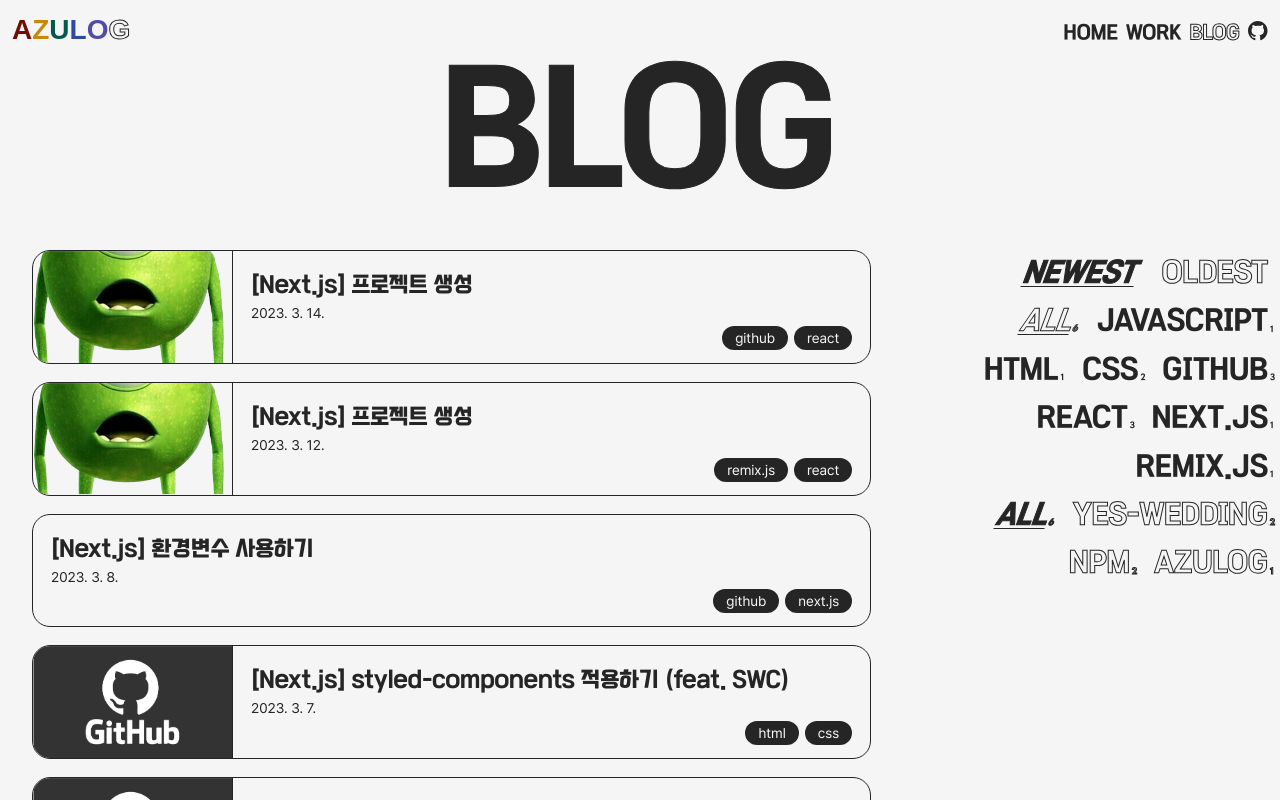
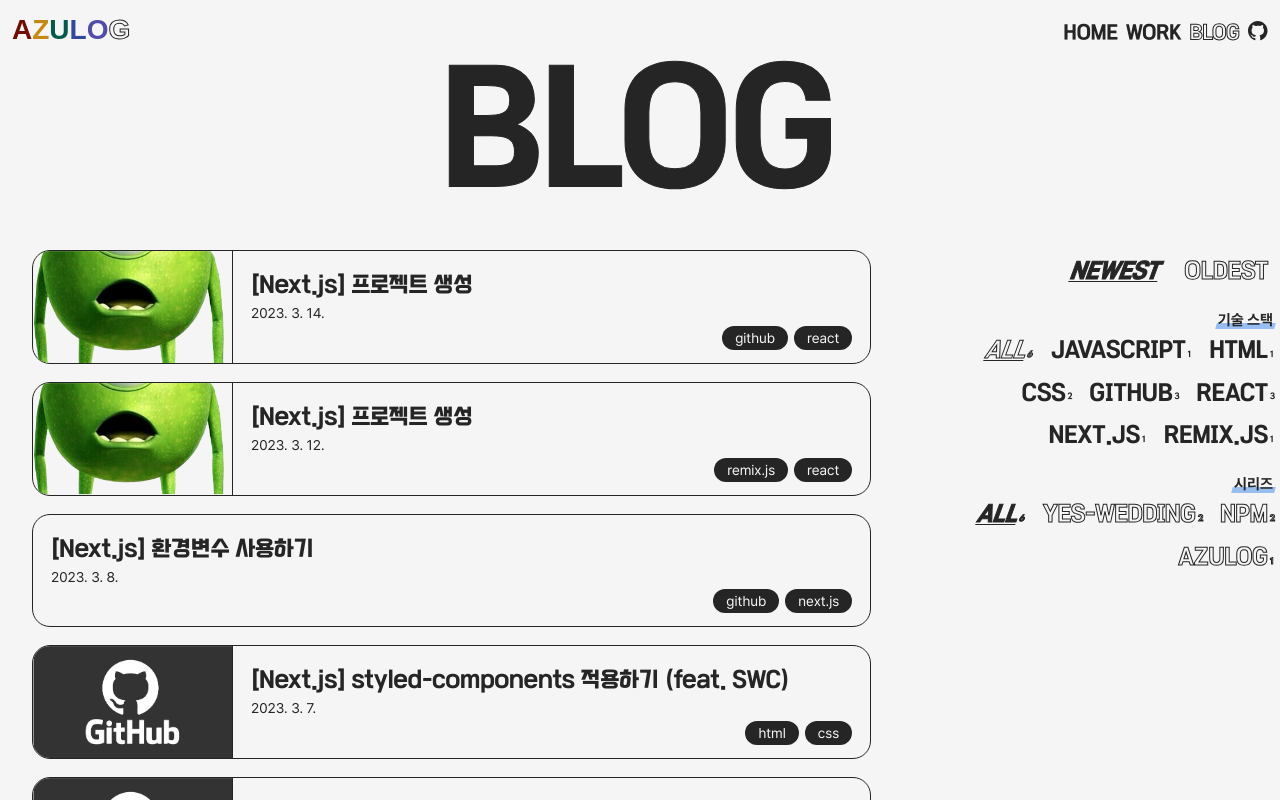
Before and after one commit to azultasul/azulog, a Next.js app: page /blog in a window 1280 px wide. Built offline with nearby package versions, Linux system fonts and the light colour scheme.

Commit message:
sort 기준 여러개 적용

```diff
--- a/src/components/PostList.js
+++ b/src/components/PostList.js
@@ -37,18 +37,11 @@
   .lined-text {
     position: relative;
     font-family: 'cafe';
-    font-size: 28px;
+    font-size: 22px;
     font-weight: bold;
     // margin: 0 20px;
     margin: 6px 12px;
-    line-height: 1.3;
-  }
-  .button-num {
-    position: absolute;
-    right: -2px;
-    bottom: 5.8px;
-    transform: translate(100%, 0px);
-    font-size: 8px;
+    line-height: 1.4;
   }
 `
 
@@ -59,15 +52,6 @@
   const [sortNumByDate, setSortNumByDate] = useState(0)
   const [sortedDataByCat, setSortedDataByCat] = useState([])
   const [sortedData, setSortedData] = useState([])
-
-  const sortNumOfEachData = data.map((el) => {
-    const obj = {}
-    catName.forEach((cat) => (obj[cat] = el[cat]))
-    return {
-      id: el.id,
-      ...obj,
-    }
-  })
 
   const sortDataByDate = (array) => {
     const sortedDataByDate =
@@ -83,9 +67,7 @@
   }, [sortNumByDate])
 
   useEffect(() => {
-    const filteredData = data.filter((el) => sortedDataByCat.includes(el.id))
-    console.log('filteredData', sortedDataByCat)
-    setSortedData([...sortDataByDate(filteredData)])
+    setSortedData([...sortDataByDate(sortedDataByCat)])
   }, [sortedDataByCat])
 
   const resizeHandler = () => {
@@ -116,7 +98,7 @@
             <LinedButton type="button" style="lined" title="NEWEST" onClick={() => setSortNumByDate(0)} className={sortNumByDate === 0 ? 'clicked' : ''} />
             <LinedButton type="button" style="lined" title="OLDEST" onClick={() => setSortNumByDate(1)} className={sortNumByDate === 1 ? 'clicked' : ''} />
             <br />
-            <SortData post={post} data={sortNumOfEachData} catName={catName} setSortedDataByCat={setSortedDataByCat} buttonStyle="filled"></SortData>
+            <SortData post={post} data={data} catName={catName} setSortedDataByCat={setSortedDataByCat} buttonStyle="filled"></SortData>
           </SortStyle>
         </ContentsStyle>
       )}
--- a/src/components/SortData.js
+++ b/src/components/SortData.js
@@ -7,6 +7,35 @@
 
 const SortStyle = styled.div`
   text-transform: uppercase;
+  .category {
+    display: inline-block;
+    position: relative;
+    margin-top: 18px;
+    margin-right: 5px;
+    padding: 0px 2px;
+    font-size: 15px;
+    font-weight: 700;
+    line-height: 1.2;
+    &:after {
+      content: '';
+      position: absolute;
+      width: 100%;
+      height: 6px;
+      bottom: 0;
+      right: 0;
+      transform: skew(-15deg);
+      background: #3d88ed;
+      opacity: 0.5;
+      z-index: -1;
+    }
+  }
+  .button-num {
+    position: absolute;
+    right: -2px;
+    bottom: 5.8px;
+    transform: translate(100%, 0px);
+    font-size: 8px;
+  }
 `
 
 const SortData = ({ post, data, catName, setSortedDataByCat }) => {
@@ -67,33 +96,30 @@
 
   useEffect(() => {
     setSortedDataByCat((prev) => {
-      let sortedId = {}
-      catName.forEach((name, idx) => {
-        const dataArray =
-          sortNum[name]?.length > 0
-            ? prev > 0
-              ? prev.filter((el) => sortNum[name].every((num) => el[name]?.includes(parseInt(num))))
-              : data.filter((el) => sortNum[name].every((num) => el[name]?.includes(parseInt(num))))
-            : data
+      const isAll = !catName.some((name) => sortNum[name]?.length > 0)
+      let dataArray
 
-        sortedId[name] = dataArray.map((el) => el.id)
-      })
+      isAll // catName sortNum배열 길이가 모두 0
+        ? (dataArray = data) // data 전체 return
+        : catName.forEach((name, idx) => {
+            if (idx === 0) {
+              dataArray =
+                prev > 0 ? prev.filter((el) => sortNum[name].every((num) => el[name].includes(parseInt(num)))) : data.filter((el) => sortNum[name].every((num) => el[name]?.includes(parseInt(num))))
+            } else {
+              dataArray = dataArray.length > 0 ? dataArray.filter((el) => sortNum[name].every((num) => el[name].includes(parseInt(num)))) : []
+            }
+          })
 
-      let ids
-      catName.forEach((name, idx) => {
-        if (idx < catName.length - 1) {
-          ids = sortedId[name].filter((el) => sortedId[catName[idx + 1]].includes(el)) // returns [1, 2]
-        }
-      })
-      console.log('ids', ids)
-      return ids
+      return dataArray
     })
   }, [sortNum])
 
   return (
-    <SortStyle>
+    <>
       {catName.map((name, idx) => (
-        <div key={idx}>
+        <SortStyle key={idx}>
+          <span className="category">{Cat.krName[name]}</span>
+          <br />
           <LinedButton type="link" href={getHref(sortNum, name, -1)} style={idx % 2 === 0 ? 'filled' : 'lined'} title="ALL" className={sortNum[name]?.length === 0 ? 'clicked' : ''}>
             <span className="button-num">{data.length}</span>
           </LinedButton>
@@ -112,9 +138,9 @@
                 </LinedButton>
               )
           )}
-        </div>
+        </SortStyle>
       ))}
-    </SortStyle>
+    </>
   )
 }
 
--- a/src/data/Categories.js
+++ b/src/data/Categories.js
@@ -1,3 +1,9 @@
+const krName = {
+  tech: '기술 스택',
+  type: '프로젝트 타입',
+  series: '시리즈',
+}
+
 const tech = {
   0: 'javascript',
   1: 'frontend',
@@ -28,6 +34,6 @@
   2: 'azulog',
 }
 
-const postData = { tech, type, series }
+const catData = { krName, tech, type, series }
 
-export default postData
+export default catData
```
